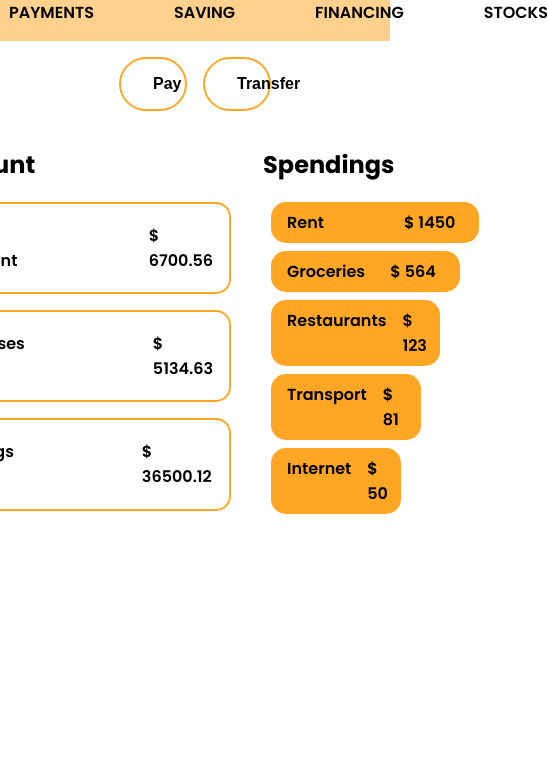
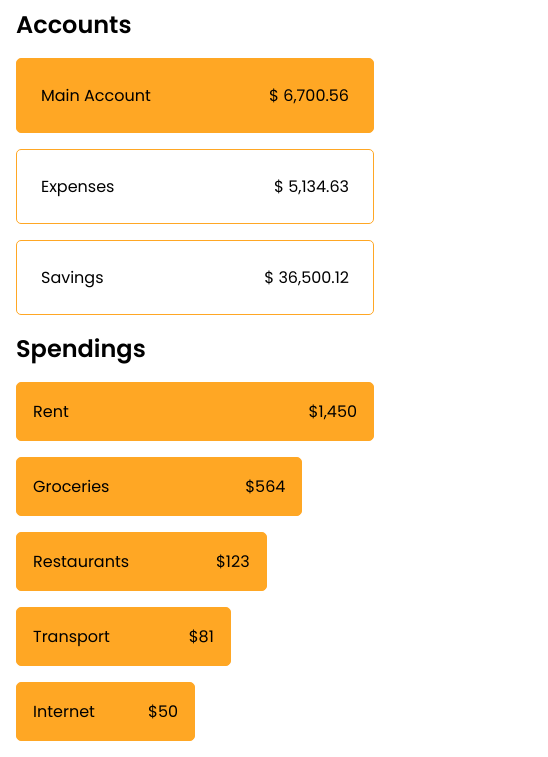
Before and after one commit to rabin-thami/BestBank, a plain HTML site: page index.html in a window 390 px wide. Shown: the part 136-893 px from the top of the page, 548 px wide, since content can reach past the window. Before the commit the page ends 844 px from the top, so only its background shows below. Drawn offline with nearby package versions, Linux system fonts and the light colour scheme.

Commit message:
Mobile design completed

```diff
--- a/assets/css/style.css
+++ /dev/null
@@ -1,167 +0,0 @@
-@import url('https://fonts.googleapis.com/css2?family=Poppins:wght@400;600;700&display=swap');
-html, body {
-    margin: 0;
-    padding: 0;
-    box-sizing: border-box;
-    font-family: 'Poppins', sans-serif;
-}
-
-header {
-    user-select: none;
-    min-width: 4em;
-    width: 100%;
-    display: flex;
-    align-items: center;
-    flex-direction: column;
-}
-
-header img {
-    padding: 1.5em;
-    width: 360px;
-}
-
-
-header nav {
-    width: 100%;
-    background-color: #FFD18C;
-}
-header nav ul {
-    justify-content: center;
-    list-style-type: none;
-    display: flex;
-    gap: 5em
-
-}
-
-header ul li {
-    font-weight: 600;
-    text-transform: uppercase;
-    transition: all ease 0.2s;
-}
-
-header ul li:hover {
-    color: #fff;
-    cursor: pointer;
-    /* text-decoration: underline 2px solid; */
-}
-
-.button-section {
-    margin: 1em;
-    display: flex;
-    justify-content: center;
-    gap: 1em;
-}
-
-.button-section .btn {
-    width: 10%;
-    padding: 1em 2em;
-    border: 2px solid #FFA724;
-    border-radius: 2em;
-    font-size: 1em;
-    font-weight: 600;
-    background-color: transparent;
-    transition: all ease 0.2s;
-}
-
-.button-section .btn:hover {
-    background-color: #FFA724;
-    color: #fff;
-    cursor: pointer;
-}
-
-
-.bank-info {
-    display: flex;
-    gap: 2em;
-    text-align: left;
-    justify-content: center;
-}
-
-.bank-info .box {
-    width: 25em;
-    text-align: left;
-}
-
-.account-details ul {
-    margin: 0;
-    padding: 0;
-    text-align: left;
-}
-
-.account-details ul li {
-    display: flex;
-    justify-content: flex-start;
-    list-style-type: none;
-    gap: 8em;
-    padding: 1.2em 1em;
-    margin: 1em 0;
-    border: 2px solid #FFA724;
-    border-radius: 15px;
-    font-weight: 600;
-    transition: all ease 0.2s;
-}
-
-
-.account-details ul li:hover {
-    background: #FFD18C;
-    cursor: pointer;
-
-}
-
-.spending-info {
-    width: 100%;
-}
-
-.bar {
-    display: flex;
-    background-color: #FFA724;
-    margin: 0.5em;
-    padding: 0.5em 1em;
-    gap: 1em;
-    border-radius: 15px;
-    font-weight: 600;
-    transition: all ease 0.2s;
-}
-
-.bar:hover {
-    background-color: #FFD18C;
-    cursor: pointer;
-}
-
-.bar span:last-child {
-    margin-left: auto;
-    margin-right: 0.5em; /* Add space between the text and the right edge */
-  }
-
-.bar.rent {
-    width: 90%;
-}
-
-.bar.groceries {
-    width: 80%;
-}
-
-.bar.restaurants {
-    width: 70%;
-}
-
-.bar.transport {
-    width: 60%;
-}
-
-.bar.internet {
-    width: 50%;
-  }
-
-
-.bar.netflix {
-    width: 90%;
-}
-
-.bar.hbo{
-    width: 80%;
-}
-
-.bar.setapp {
-    width: 70%;
-}
--- a/assets/scripts/accounts.js
+++ /dev/null
@@ -1,55 +0,0 @@
-const accounts = [
-    {
-        id: 1,
-        title: "Main Account",
-        balance: "6700.56",
-        spendings: [
-            {
-                category: "Rent",
-                spent: "1450"
-            },
-            {
-                category: "Groceries",
-                spent: "564"
-            },
-            {
-                category: "Restaurants",
-                spent: "123"
-            },
-            {
-                category: "Transport",
-                spent: "81"
-            },
-            {
-                category: "Internet",
-                spent: "50"
-            }
-        ]
-    },
-    {
-        id: 2,
-        title: "Expenses",
-        balance: "5134.63",
-        spendings: [
-            {
-                category: "Netflix",
-                spent: "19.99"
-            },
-            {
-                category: "HBO Max",
-                spent: "14.99"
-            },
-            {
-                category: "Setapp",
-                spent: "9.99"
-            }
-        ]
-    },
-    {
-        id: 3,
-        title: "Savings",
-        balance: "36500.12",
-        spendings: []
-    }
-]
-export default accounts;
--- a/assets/scripts/index.js
+++ /dev/null
@@ -1,110 +0,0 @@
-import accounts from './accounts.js';
-
-const displayInfo = document.querySelector(".account-details");
-const spendingsInfo = document.querySelector(".spending-info")
-const ulElement = document.createElement("ul")
-
-for (let i = 0; i<accounts.length; i ++ ) {
-    let data = accounts[i]
-    ulElement.innerHTML += `
-    <li id="${data.id}" class="btn-account">
-        <span>${data.title}</span>
-        <span>$ ${data.balance}</span>
-    </li>
-    `
-
-    displayInfo.appendChild(ulElement)
-}
-
-mainAccount();
-displayInfo.addEventListener('click', function(e) {
-    const clickedLi = e.target.closest('li');
-
-    if (clickedLi) {
-        const liId = clickedLi.id;
-            switch (liId) {
-                case '1':
-                    clearSpendingsInfo()
-                    mainAccount();
-                    break;
-
-                case '2':
-                    clearSpendingsInfo()
-                    expenses()
-                    break;
-
-                case '3':
-                    clearSpendingsInfo()
-                    saving()
-                    break;
-
-                default:
-                    break;
-        }
-
-    }
-});
-
-function mainAccount() {
-    for (let i = 0; i < accounts.length; i++) {
-        let data = accounts[i];
-        if (data.id === 1) {
-            let spend = data.spendings;
-            const newEl = document.createElement("div");
-            for (let j = 0; j < spend.length; j++) {
-                let spendingData = spend[j];
-                let spendingCat = spendingData.category;
-                let spendingAmount = spendingData.spent;
-
-                newEl.innerHTML += `
-                    <div class="bar ${spendingCat.toLowerCase()}">
-                        <span>${spendingCat}</span>
-                        <span>$ ${spendingAmount}</span>
-                    </div>
-                `;
-            }
-            spendingsInfo.appendChild(newEl);
-        }
-    }
-}
-
-function expenses() {
-    for (let i = 0; i < accounts.length; i++) {
-        let data = accounts[i];
-
-        if (data.id === 2) {
-            let spend = data.spendings;
-
-            const newEl = document.createElement("div");
-            for (let j = 0; j < spend.length; j++) {
-                let spendingData = spend[j];
-                let spendingCat = spendingData.category;
-                let spendingAmount = spendingData.spent;
-
-                newEl.innerHTML += `
-                    <div class="bar ${spendingCat.toLowerCase()}">
-                        <span>${spendingCat}</span>
-                        <span>$ ${spendingAmount}</span>
-                    </div>
-                `
-            }
-            spendingsInfo.appendChild(newEl);
-        }
-    }
-}
-
-function saving() {
-     const newEl = document.createElement("div");
-        newEl.innerHTML += `
-            <div class="bar "style="text-align:left;">
-                <span>No spending in saving section</span>
-            </div>
-        `
-    spendingsInfo.appendChild(newEl);
-}
-
-function clearSpendingsInfo() {
-    while (spendingsInfo.firstChild) {
-        spendingsInfo.removeChild(spendingsInfo.firstChild);
-    }
-}
--- /dev/null
+++ b/css/style.css
@@ -0,0 +1,99 @@
+*{
+    margin: 0;
+    padding: 0;
+    box-sizing: border-box;
+    font-family: 'Poppins', sans-serif;
+}
+/*Header Sections*/
+header {
+    margin: 1em;
+}
+
+nav {
+    display: flex;
+    justify-content: space-between;
+}
+
+nav .bx {
+    font-size: 1.8rem;
+}
+
+nav img {
+    width: 10em;
+}
+
+/*Mobile Menus*/
+.hidden {
+    display: none;
+}
+.mobile-menu ul {
+    margin: 1em 0;
+    list-style: none;
+    justify-content: space-between;
+}
+
+.mobile-menu ul li {
+    padding: 1em;
+    justify-content: center;
+    transition: all ease 0.5s;
+}
+
+/*Hero BUtton section */
+
+.hero-btn-section {
+    margin: 1.5em 1em;
+    text-align: center;
+}
+
+.hero-btn-section button {
+    padding: 0.5em;
+    width: 10em;
+    font-size: 1rem;
+    border-radius: 40px;
+    border: 3px solid #FFA724;
+    background-color: transparent;
+    transition: all ease 0.5s;
+}
+
+.account-spendings-section {
+    margin: 1em;
+}
+
+.account-section ul {
+    list-style: none;
+}
+
+.account-section ul li {
+    display: flex;
+    justify-content: space-between;
+    margin: 1em 0;
+    padding: 1.5em;
+    border: 1px solid #FFA724;
+    border-radius: 5px;
+    transition: all ease 0.5s;
+}
+
+.account-section ul li:hover,
+.account-section ul li:active,
+.active,
+.hero-btn-section button:hover,
+.mobile-menu ul li:hover,
+.mobile-menu ul li:active
+{
+    background-color: #FFA724;
+    cursor: pointer;
+}
+
+.spending-section ul {
+    list-style: none;
+}
+
+.spending-section ul li {
+    display: flex;
+    justify-content: space-between;
+    margin: 1em 0;
+    padding: 1em;
+    border: 1px solid #FFA724;
+    border-radius: 5px;
+    background-color: #FFA724;
+}
--- a/index.html
+++ b/index.html
@@ -1,83 +1,80 @@
 <!DOCTYPE html>
 <html lang="en">
 <head>
+    <meta charset="UTF-8">
     <meta name="viewport" content="width=device-width, initial-scale=1.0">
+    <link rel="stylesheet" href="css/style.css">
+    <link rel="preconnect" href="https://fonts.googleapis.com">
+    <link rel="preconnect" href="https://fonts.gstatic.com" crossorigin>
+    <link href="https://fonts.googleapis.com/css2?family=Poppins:wght@400;600&display=swap" rel="stylesheet">
+    <link href='https://unpkg.com/boxicons@2.1.4/css/boxicons.min.css' rel='stylesheet'>
     <title>Best Bank</title>
-    <link rel="stylesheet" href="assets/css/style.css">
 </head>
 <body>
     <header>
-        <img src="assets/image/bestbank_logo.png" alt="">
         <nav>
+            <img src="image/bestbank_logo.png" alt="best bank logo">
+            <i class='bx bx-menu'></i>
+        </nav>
+        <section class="mobile-menu hidden">
             <ul>
                 <li>Home</li>
                 <li>Payments</li>
-                <li>Saving</li>
+                <li>Savings</li>
                 <li>Financing</li>
-                <li>Stocks</li>
             </ul>
-        </nav>
+        </section>
     </header>
-  <main>
-    <section class="button-section">
-        <button class="btn">Pay</button>
-        <button class="btn">Transfer</button>
-    </section>
-
-    <section class="bank-info">
-        <div class="box">
-            <h1>Account</h1>
-            <div class="account-details">
-
-                <!-- <ul>
-                    <li id="mainAccount">
-                        <span>Main Aaccount</span>
-                        <span>$ 5,134.63</span>
+    <main>
+        <section class="hero-btn-section">
+            <button>Pay</button>
+            <button>Transfer</button>
+        </section>
+        <section class="account-spendings-section">
+            <div class="account-section">
+                <h1>Accounts</h1>
+                <ul>
+                    <li class="active">
+                        <p>Main Account</p>
+                        <p>$ 6,700.56</p>
                     </li>
-                    <li id="expenses">
-                        <span>Expenses</span>
-                        <span>$ 5,134.63</span>
+                    <li>
+                        <p>Expenses</p>
+                        <p>$ 5,134.63</p>
                     </li>
-                    <li id="saving">
-                        <span>Savings</span>
-                        <span>$ 36,500.12</span>
+                    <li>
+                        <p>Savings</p>
+                        <p>$ 36,500.12</p>
                     </li>
-
-                </ul> -->
+                </ul>
             </div>
-        </div>
-        <div class="box">
-            <h1>Spendings</h1>
-            <div class="spending-info">
-
-               <!-- <div class="bar rent">
-                    <span>Rent</span>
-                    <span>$1234</span>
-               </div>
-               <div class="bar groceries">
-                    <span>Groceries</span>
-                    <span>$1234</span>
-               </div>
-               <div class="bar restaurants">
-                    <span>Restaurants</span>
-                    <span>$1234</span>
-               </div>
-               <div class="bar transport">
-                    <span>Transport</span>
-                    <span>$1234</span>
-               </div>
-               <div class="bar internet">
-                    <span>Internet</span>
-                    <span>$1234</span>
-               </div> -->
+            <div class="spending-section">
+                <h1>Spendings</h1>
+                <ul>
+                    <li style="width: 100%;">
+                        <p>Rent</p>
+                        <p>$1,450</p>
+                    </li>
+                    <li style="width: 80%;">
+                        <p>Groceries</p>
+                        <p>$564</p>
+                    </li>
+                    <li style="width: 70%;">
+                        <p>Restaurants</p>
+                        <p>$123 </p>
+                    </li>
+                    <li  style="width: 60%;">
+                        <p>Transport</p>
+                        <p>$81</p>
+                    </li>
+                    <li  style="width: 50%;">
+                        <p>Internet</p>
+                        <p>$50</p>
+                    </li>
+                </ul>
             </div>
-        </div>
-    </section>
-  </main>
-
-
-
-
-    <script type="module" src="assets/scripts/index.js"></script>
+        </section>
+    </main>
+    <script type="module" src="scripts/index.js"></script>
 </body>
 </html>
```
Also changed, not shown: scripts/accounts.js (added, +55 -0 lines), scripts/index.js (added, +119 -0 lines), image/bestbank_logo.png (renamed from assets/image/bestbank_logo.png), 1 other file.
